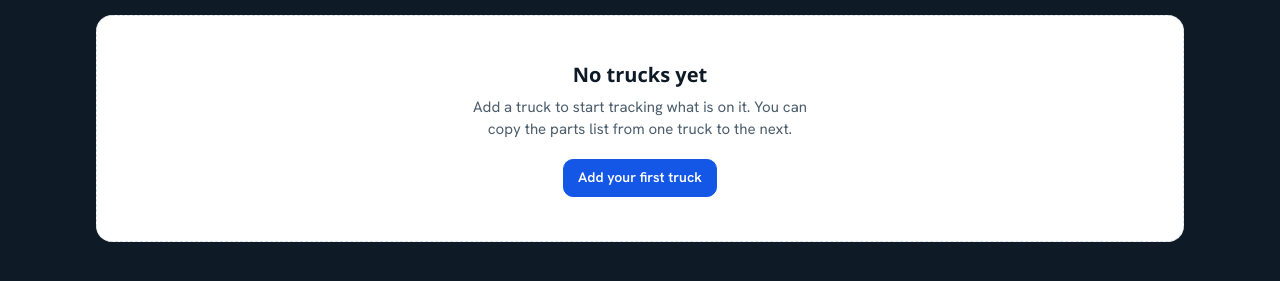
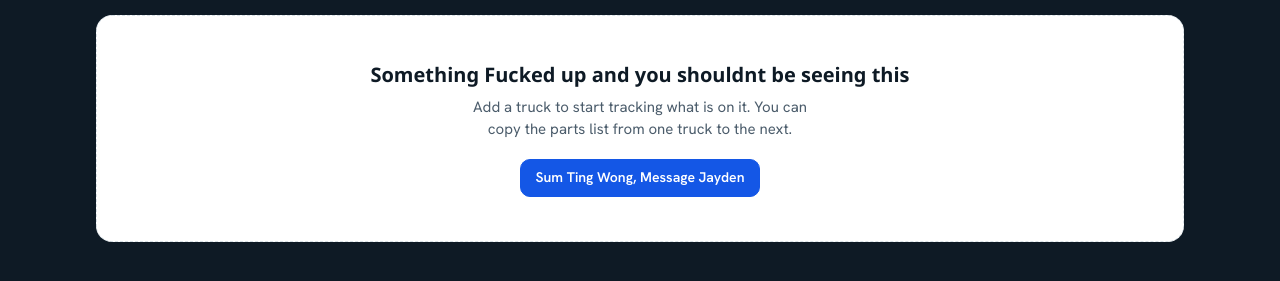
Before and after one commit to LsSwappedMiata/RHS-Inventory-Management, a plain HTML site: page index.html in a window 1280 px wide. Shown: the part 145-426 px from the top of the page. Drawn offline with Linux system fonts and the light colour scheme; a web font is replaced by a local one.

Commit message:
modified:   index.html

```diff
--- a/index.html
+++ b/index.html
@@ -18,7 +18,7 @@
       </svg>
       <div>
         <h1 id="pageTitle">Truck Stock</h1>
-        <p id="pageSub">Parts and supplies across your trucks.</p>
+        <p id="pageSub">Parts and supplies across the trucks.</p>
       </div>
     </div>
     <div class="top-actions">
@@ -803,8 +803,8 @@
     if (!state.loaded || !state.trucksLoaded) {
       h = '<div class="empty"><h2>Loading your trucks</h2><p>One moment.</p></div>';
     } else if (!list.length) {
-      h = '<div class="empty"><h2>No trucks yet</h2><p>Add a truck to start tracking what is on it. You can copy the parts list from one truck to the next.</p>' +
-        '<div class="acts"><button class="btn primary" type="button" data-act="add-truck">Add your first truck</button></div></div>';
+      h = '<div class="empty"><h2>Something Fucked up and you shouldnt be seeing this</h2><p>Add a truck to start tracking what is on it. You can copy the parts list from one truck to the next.</p>' +
+        '<div class="acts"><button class="btn primary" type="button" data-act="add-truck">Sum Ting Wong, Message Jayden</button></div></div>';
     } else {
       var need = 0, value = 0;
       list.forEach(function (t) { var s = truckStats(t.id); need += s.c.low + s.c.out; value += s.value; });
```
